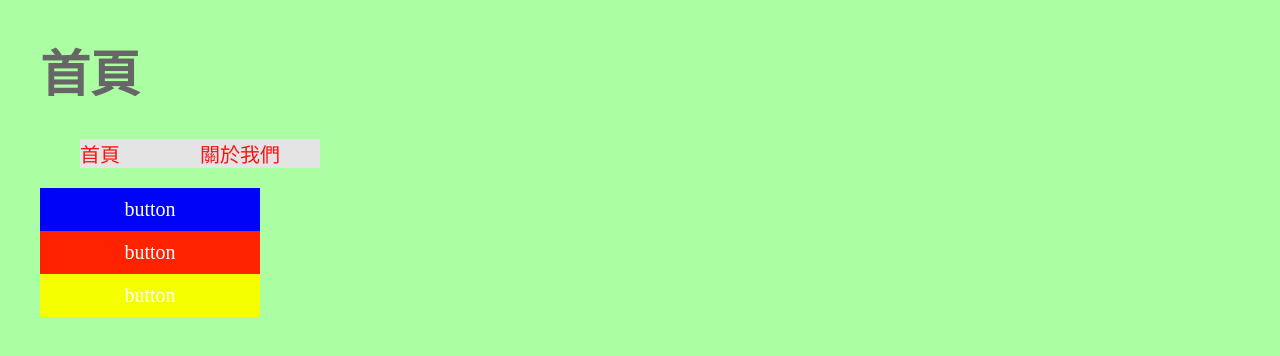
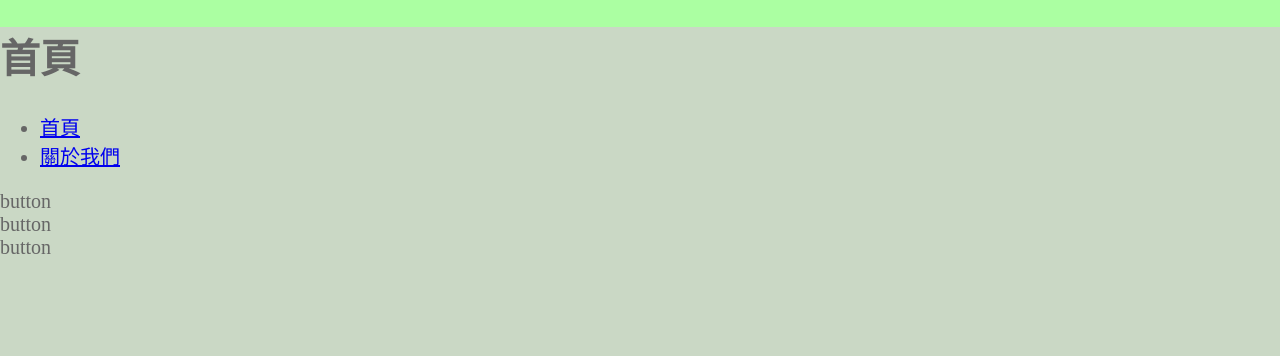
Before and after one commit to sexfat/thd103, a website: page index.html in a window 1280 px wide. Drawn offline with Linux system fonts and the light colour scheme.

Commit message:
add mixin2

```diff
--- a/sass/base/_var.scss
+++ b/sass/base/_var.scss
@@ -1,5 +1,5 @@
 /*變數*/
-$margin : 10px auto 10px; //list
+$margin : 0; //list
 $title :(key : value,
   h1 : 50px,
   h2 : 40px); // map
--- a/sass/style.scss
+++ b/sass/style.scss
@@ -54,79 +54,110 @@
 // }
 
 
-.container {
-  .wrapper {
-    width: 1200px;
+// .container {
+//   .wrapper {
+//     width: 1200px;
+//     margin: 0 auto;
+
+//     h1 {
+//       font-size: 50px;
+//     }
+
+//     nav {
+//       width: 100%;
+
+//       &::before {
+//         content: "";
+//       }
+
+//       //偽元素
+
+//       ul {
+//         list-style: none;
+//         display: flex;
+
+//         li {
+//           min-width: 120px;
+//           background-color: #e4e4e4;
+
+//           a {
+//             color: #fa1212;
+//             text-decoration: none;
+
+//             &:hover {
+//               color: rgb(255, 174, 0)
+//             }
+//           }
+//         }
+//       }
+//     }
+
+//     .content {
+//       .btn {
+//         padding: 10px;
+//         text-align: center;
+//         max-width: 200px;
+//         cursor: pointer;
+
+//         &-blue {
+//           background-color: #0004f6;
+//           transition: .3s all ease;
+//           color: #fff;
+
+//           &:hover {
+//             background-color: #001d7d;
+//           }
+//         }
+
+//         &-red {
+//           background-color: #f20;
+//           color: #fff;
+//         }
+
+//         &-yellow {
+//           background-color: rgb(246, 255, 0);
+//           color: #fff;
+//         }
+//       }
+//     }
+//   }
+// }
+
+
+@mixin center($w) {
+  margin: auto;
+  width: $w;
+}
+
+.spec {
+  @include center(300px);
+  height: 400px;
+  background-color: #eaff00;
+}
+
+.aa {
+  @include center(400px);
+  height: 500px;
+  background-color: #f20;
+
+}
+
+
+
+@mixin layout($w) {
+  @if $w ==100 {
+    width: 100%;
+  }
+
+  @else {
+    width: $w;
     margin: 0 auto;
-    h1 {
-      font-size: 50px;
-    }
-    nav {
-      width: 100%;
-      &::before {
-        content: "";
-      }//偽元素
-
-      ul {
-        list-style: none;
-        display: flex;
-
-        li {
-          min-width: 120px;
-          background-color: #e4e4e4;
-          a {
-             color : #fa1212;
-             text-decoration: none;
-             &:hover {
-               color:rgb(255, 174, 0)
-             }
-          }
-        }
-      }
-    }
-    .content {
-      .btn {
-        padding: 10px;
-        text-align: center;
-        max-width: 200px;
-        cursor: pointer;
-        &-blue {
-          background-color: #0004f6;
-          transition: .3s all ease;
-          color : #fff;
-          &:hover {
-            background-color: #001d7d;
-          }
-        }
-        &-red {
-           background-color: #f20;
-           color : #fff;
-        }
-        &-yellow {
-          background-color: rgb(246, 255, 0);
-          color : #fff;
-       }
-      }
-    }
   }
 }
 
 
-@mixin center(){
-  margin : auto;
-  width:  300px;
+.container {
+  @include layout(100);
+  background-color: #cad8c5;
+  height: 100vh;
 }
-
-.spec {
-   @include center();
-   height: 400px;
-   background-color: #eaff00;
-
-}
-
-.aa {
-   @include center();
-   height: 500px;
-   background-color: #f20;
-
-}
```
Also changed, not shown: gsap.html (added, +18 -0 lines), css/style.css, 1 other file.
